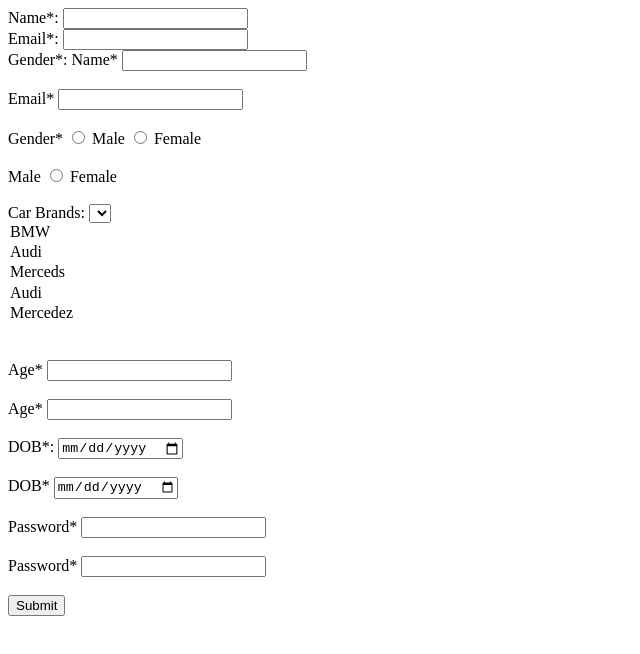
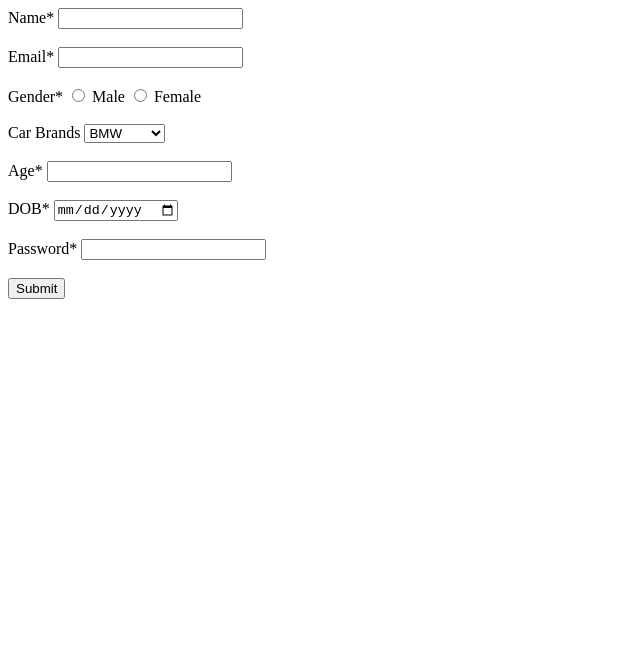
Before and after one commit to acciojob/signup-form-car-adi1292, a website: page main.html in a window 1280 px wide. Shown: the whole page, without its empty margins (0-640 px from the left). Drawn offline with Linux system fonts and the light colour scheme.

Commit message:
created a submission

```diff
--- a/main.html
+++ b/main.html
@@ -1,21 +1,11 @@
 <!DOCTYPE html>
-
-<html>
-
+<html lang="en">
 <head>
-	<link rel="stylesheet" href="styles.css">
+    <meta charset="UTF-8">
+    <meta name="viewport" content="width=device-width, initial-scale=1.0">
+    <title>Signup Form Car</title>
 </head>
-
 <body>
-	<!-- the entire body must be written by student -->
-	<form method ="post">
-		<label for "name">Name*:</label>
-		<input type ="text" id ="name"  required<br><br>
-
-		<label for "email">Email*:</label>
-		<input type="email"id="email" required<br><br>
-
-		<label>Gender*:</label>
     <form method="post">
         <label for="name">Name*</label>
         <input type="text" id="name" required><br><br>
@@ -25,47 +15,29 @@
 
         <label>Gender*</label>
         <input type="radio" id="gender_m" name="gender" required>
-		<label for ="gender_m"> Male </label>
-		<input type ="radio" id="gender_f"name="gender" required>
-		<label for ="gender_f">Female</label><br><br>
         <label for="gender_m">Male</label>
         <input type="radio" id="gender_f" name="gender" required>
         <label for="gender_f">Female</label><br><br>
 
-		<label for="cars">Car Brands:</label>
-		<select id ="cars" >
         <label for="cars">Car Brands</label>
         <select id="cars">
             <option value="BMW">BMW</option>
-			<option value= "Audi">Audi</option>
-			<option value ="Merceds">Merceds</option>
             <option value="Audi">Audi</option>
             <option value="Mercedez">Mercedez</option>
         </select><br><br>
 
-		<label for ="age">Age*</label>
-		<input type="number" id="age"  required><br><br>
         <label for="age">Age*</label>
         <input type="number" id="age" required><br><br>
 
-		<label for ="dob">DOB*:</label>
-		<input type="date" id ="dob"  required><br><br>
         <label for="dob">DOB*</label>
         <input type="date" id="dob" required><br><br>
 
-
-		<label for ="password">Password*</label>
-		<input type="password" id="password"  required><br><br>
         <label for="password">Password*</label>
         <input type="password" id="password" required><br><br>
 
-
         <button type="submit">Submit</button>
     </form>
-    <script type="text/javascript" src="./script.js">
-</script>
 
     <script type="text/javascript" src="./script.js"></script>
 </body>
-
 </html>
```
Lines whose indentation alone changed are shown as unchanged.
